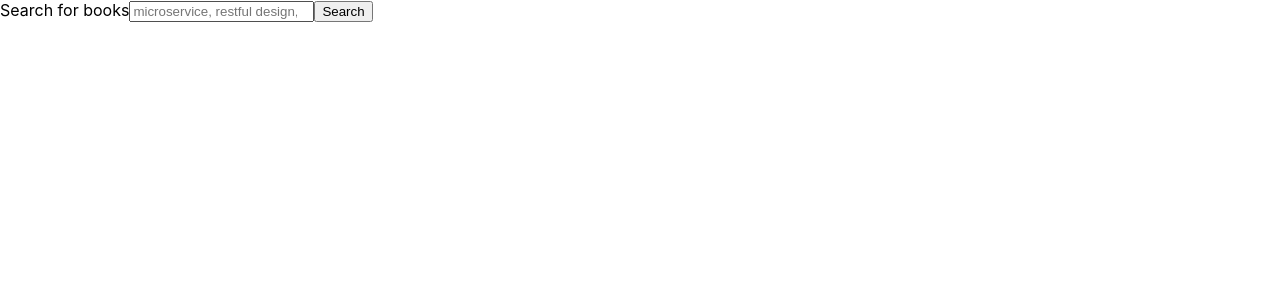
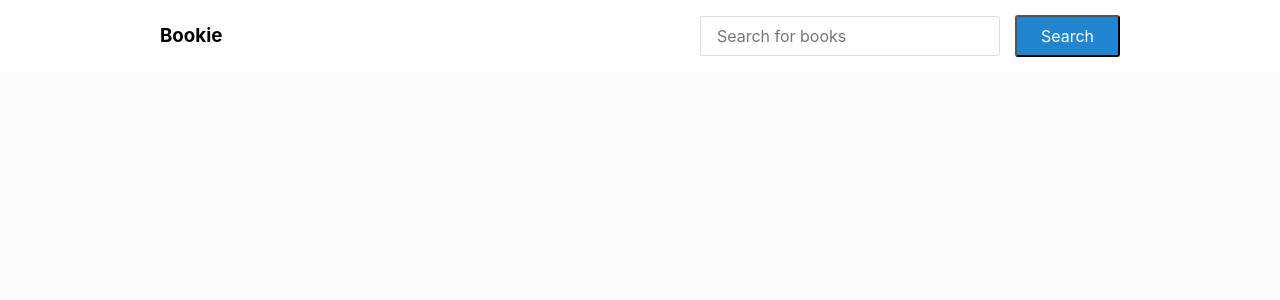
Before and after one commit to learnwithparam/books-series-react-hooks, a React (Create React App) app: page / in a window 1280 px wide. Shown: the top 300 px of the page. Built offline with nearby package versions, Linux system fonts and the light colour scheme.

Commit message:
blog about emotion work in progress

```diff
--- a/package.json
+++ b/package.json
@@ -3,7 +3,10 @@
   "version": "0.1.0",
   "private": true,
   "dependencies": {
+    "@emotion/core": "^10.0.15",
+    "@emotion/styled": "^10.0.15",
     "axios": "^0.19.0",
+    "normalize.css": "^8.0.1",
     "react": "^16.9.0",
     "react-dom": "^16.9.0",
     "react-router-dom": "^5.0.1",
--- a/src/App.js
+++ b/src/App.js
@@ -1,16 +1,25 @@
-import React from 'react';
+import React from "react";
 import { BrowserRouter as Router, Route, Switch } from "react-router-dom";
+import { Global, css } from "@emotion/core";
+import normalize from "normalize.css";
 
-import SearchPage from './pages/searchPage.js';
-import BookDetailPage from './pages/bookDetailPage';
-import './App.css';
+import SearchPage from "./pages/searchPage.js";
+import BookDetailPage from "./pages/bookDetailPage";
+import "./App.css";
 
-const NoMatchRoute = () => (
-  <div>404 Page</div>
-);
+const NoMatchRoute = () => <div>404 Page</div>;
 
 const App = () => {
   return (
+    <>
+      <Global
+        styles={css`
+          ${normalize}
+          body {
+            background-color: #fafafa;
+          }
+        `}
+      />
       <Router>
         <Switch>
           <Route path="/" exact component={SearchPage} />
@@ -18,7 +27,8 @@ const App = () => {
           <Route component={NoMatchRoute} />
         </Switch>
       </Router>
+    </>
   );
-}
+};
 
 export default App;
--- a/src/components/bookSearchForm.js
+++ b/src/components/bookSearchForm.js
@@ -1,22 +1,50 @@
-import React from 'react';
+import React from "react";
+import styled from "@emotion/styled";
 
-const BookSearchForm = ({ onSubmitHandler, searchTerm, onInputChange, error }) => {
+const Input = styled.input`
+  outline: 0;
+  padding: 0.6rem 1rem;
+  border: 1px solid rgba(34, 36, 38, 0.15);
+  border-radius: 3px;
+  min-width: 300px;
+  &:focus,
+  &:active {
+    border-color: #85b7d9;
+  }
+`;
+
+const Button = styled.button`
+  background-color: #2185d0;
+  color: #ffffff;
+  text-shadow: none;
+  background-image: none;
+  padding: 0.6rem 1.5rem;
+  margin-left: 15px;
+  border-radius: 3px;
+  cursor: pointer;
+`;
+
+const BookSearchForm = ({
+  onSubmitHandler,
+  searchTerm,
+  onInputChange,
+  error
+}) => {
   return (
     <form onSubmit={onSubmitHandler}>
-            <label>
-                <span>Search for books</span>
-                <input
+      <Input
         type="search"
-                placeholder="microservice, restful design, etc.,"
+        placeholder="Search for books"
         value={searchTerm}
         onChange={onInputChange}
         required
       />
-                <button type="submit">Search</button>
-            </label>
-            {
-                error && <div style={{color: `red`}}>some error occurred, while fetching api</div>
-            }
+      <Button type="submit">Search</Button>
+      {error && (
+        <div style={{ color: `red` }}>
+          some error occurred, while fetching api
+        </div>
+      )}
     </form>
   );
 };
--- a/src/pages/searchPage.js
+++ b/src/pages/searchPage.js
@@ -1,13 +1,37 @@
-import React, { useState } from 'react';
-import axios from 'axios';
+import React, { useState } from "react";
+import axios from "axios";
+import styled from "@emotion/styled";
 
-import BookSearchForm from '../components/bookSearchForm';
-import Loader from '../components/loader';
-import BooksList from '../components/booksList';
+import BookSearchForm from "../components/bookSearchForm";
+import Loader from "../components/loader";
+import BooksList from "../components/booksList";
+
+const Header = styled.header`
+  background-color: #ffffff;
+`;
+
+const Container = styled.div`
+  max-width: 960px;
+  padding: 15px;
+  margin: 0 auto;
+`;
+
+const HeaderContainer = styled(Container)`
+  display: flex;
+  align-items: center;
+`;
+
+const LogoText = styled.h3`
+  margin: 0;
+`;
+
+const HeaderSearchForm = styled.div`
+  margin-left: auto;
+`;
 
 const SearchPage = () => {
-    const [searchTerm, setSearchTerm] = useState('');
-    const [books, setBooks] = useState({items: []});
+  const [searchTerm, setSearchTerm] = useState("");
+  const [books, setBooks] = useState({ items: [] });
   const [error, setError] = useState(false);
   const [loading, setLoading] = useState(false);
 
@@ -19,37 +43,40 @@ const SearchPage = () => {
     try {
       const result = await axios.get(`${API_BASE_URL}?q=${searchTerm}`);
       setBooks(result.data);
-        }
-        catch(error) {
+    } catch (error) {
       setError(true);
     }
     setLoading(false);
-    }
+  };
 
-    const onInputChange = (e) => {
+  const onInputChange = e => {
     setSearchTerm(e.target.value);
-    }
+  };
 
-    const onSubmitHandler = (e) => {
+  const onSubmitHandler = e => {
     e.preventDefault();
     fetchBooks();
-    }
+  };
 
   return (
     <>
+      <Header>
+        <HeaderContainer>
+          <LogoText>Bookie</LogoText>
+          <HeaderSearchForm>
             <BookSearchForm
               onSubmitHandler={onSubmitHandler}
               onInputChange={onInputChange}
               searchTerm={searchTerm}
               error={error}
             />
-            <Loader
-                searchTerm={searchTerm}
-                loading={loading}
-            />
+          </HeaderSearchForm>
+        </HeaderContainer>
+      </Header>
+      <Loader searchTerm={searchTerm} loading={loading} />
       <BooksList books={books} />
     </>
   );
-}
+};
 
 export default SearchPage;
```
Also changed, not shown: 1 other file (tests, documents, lock files or other folders). Lines whose indentation alone changed are shown as unchanged.
